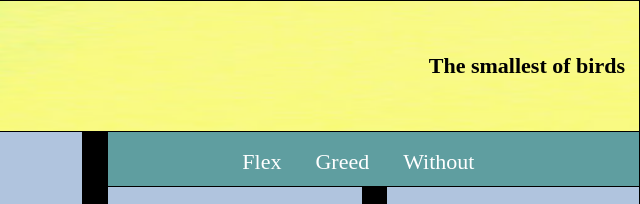
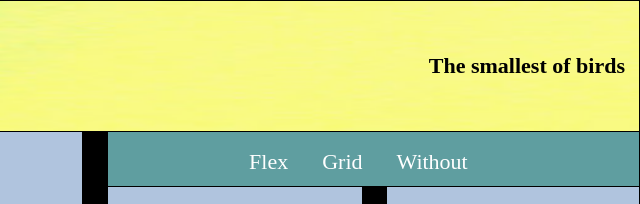
Before and after one commit to SomMariya/OKP, a plain HTML site: page lab2/index.html in a window 1280 px wide. Shown: the top 204 px of the page, 640-1280 px from the left. Drawn offline with Linux system fonts and the light colour scheme.

Commit message:
Update index.html

```diff
--- a/lab2/index.html
+++ b/lab2/index.html
@@ -30,7 +30,7 @@
             <div id="cell-3">
                 <nav>
                     <a href="index.html">Flex</a>
-                    <a href="Greed.html">Greed</a>
+                    <a href="Greed.html">Grid</a>
                     <a href="Without.html">Without</a>
                 </nav>
             </div>
```
